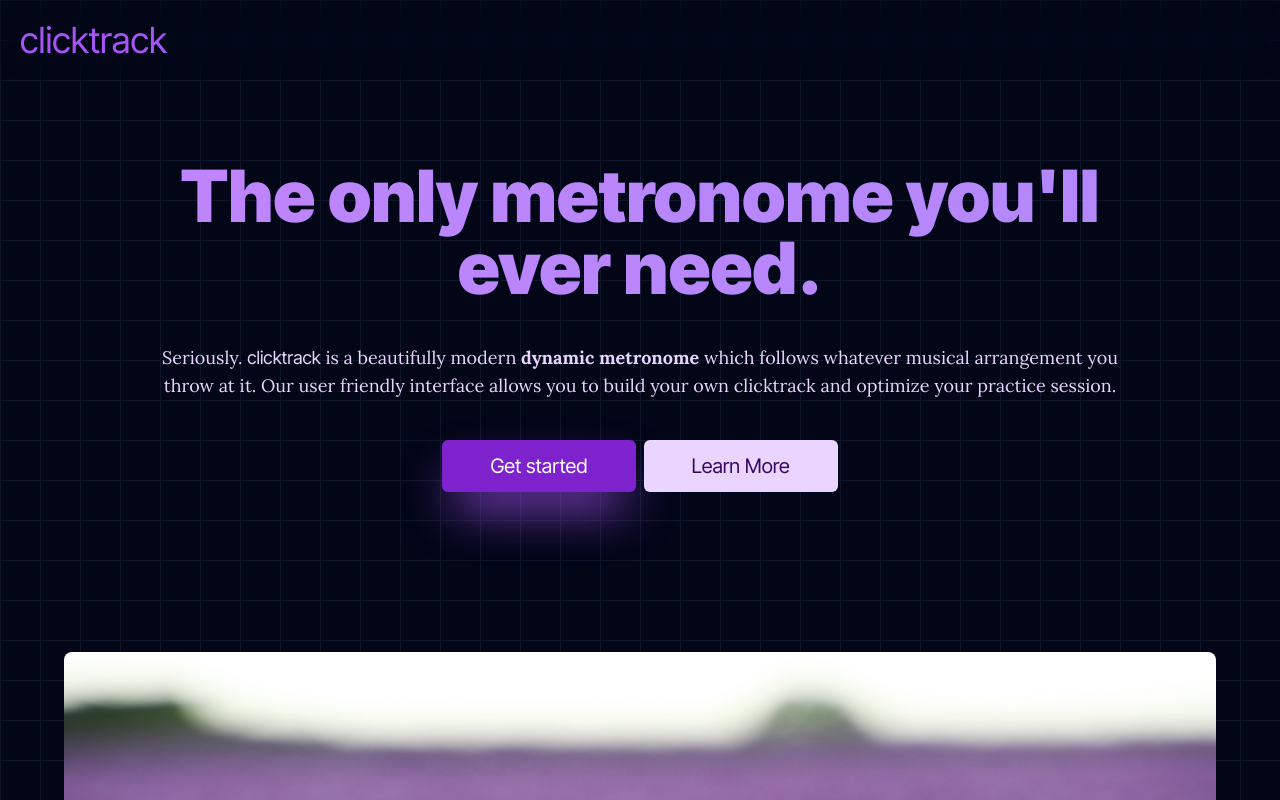
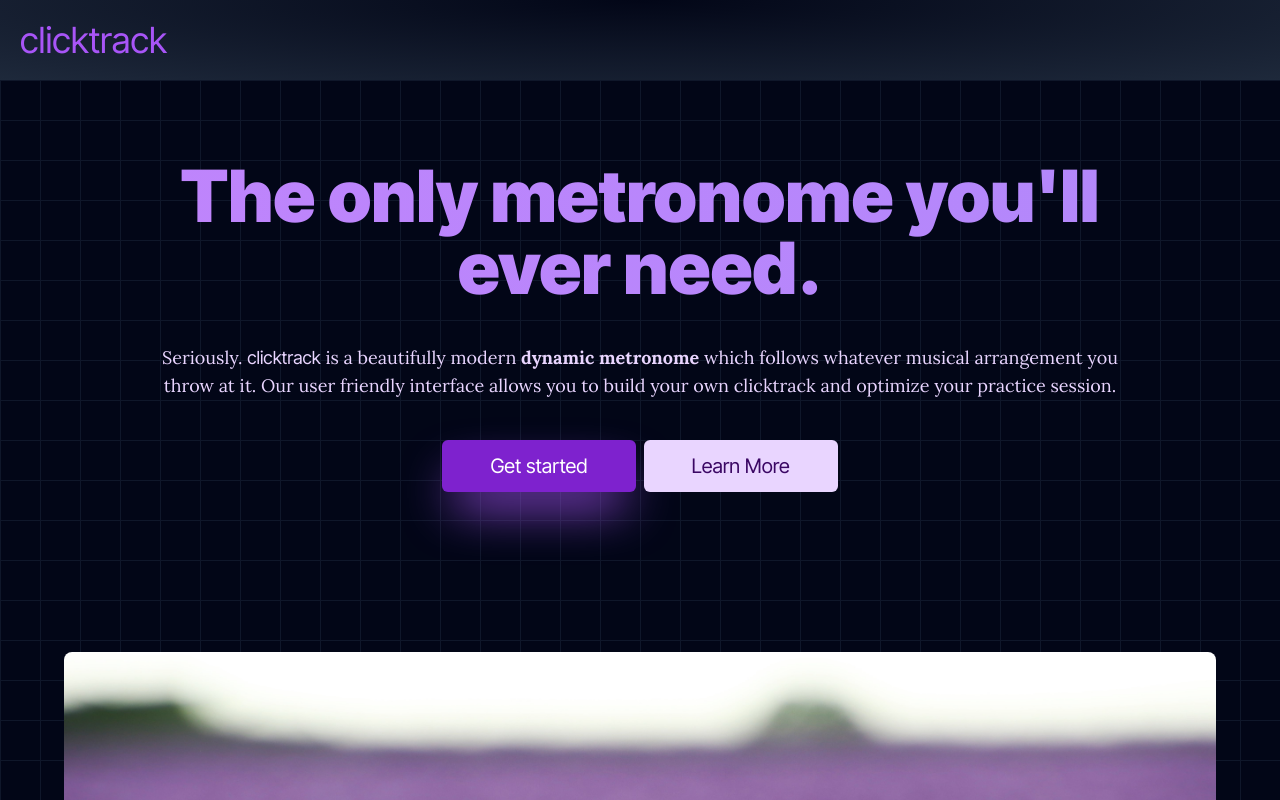
Before and after one commit to arthurmatthew/clicktrack, a React (Vite) app in the folder client/: page / in a window 1280 px wide. Shown: the top 800 px of the page. Built offline with nearby package versions, Linux system fonts and the light colour scheme.

Commit message:
Add gradient design, remove blur

```diff
--- a/client/src/components/Header.tsx
+++ b/client/src/components/Header.tsx
@@ -1,6 +1,6 @@
 const Header = () => {
   return (
-    <header className="sticky top-0 z-10 shrink grow-0 basis-auto p-5 backdrop-blur-md">
+    <header className="bg-gradient-radial from-slate-950 sticky top-0 z-10 shrink grow-0 basis-auto to-slate-800 bg-[length:100%_200%] bg-[100%_100%] p-5">
       <a href="/" className="text-4xl text-purple-500">
         clicktrack
       </a>
```
